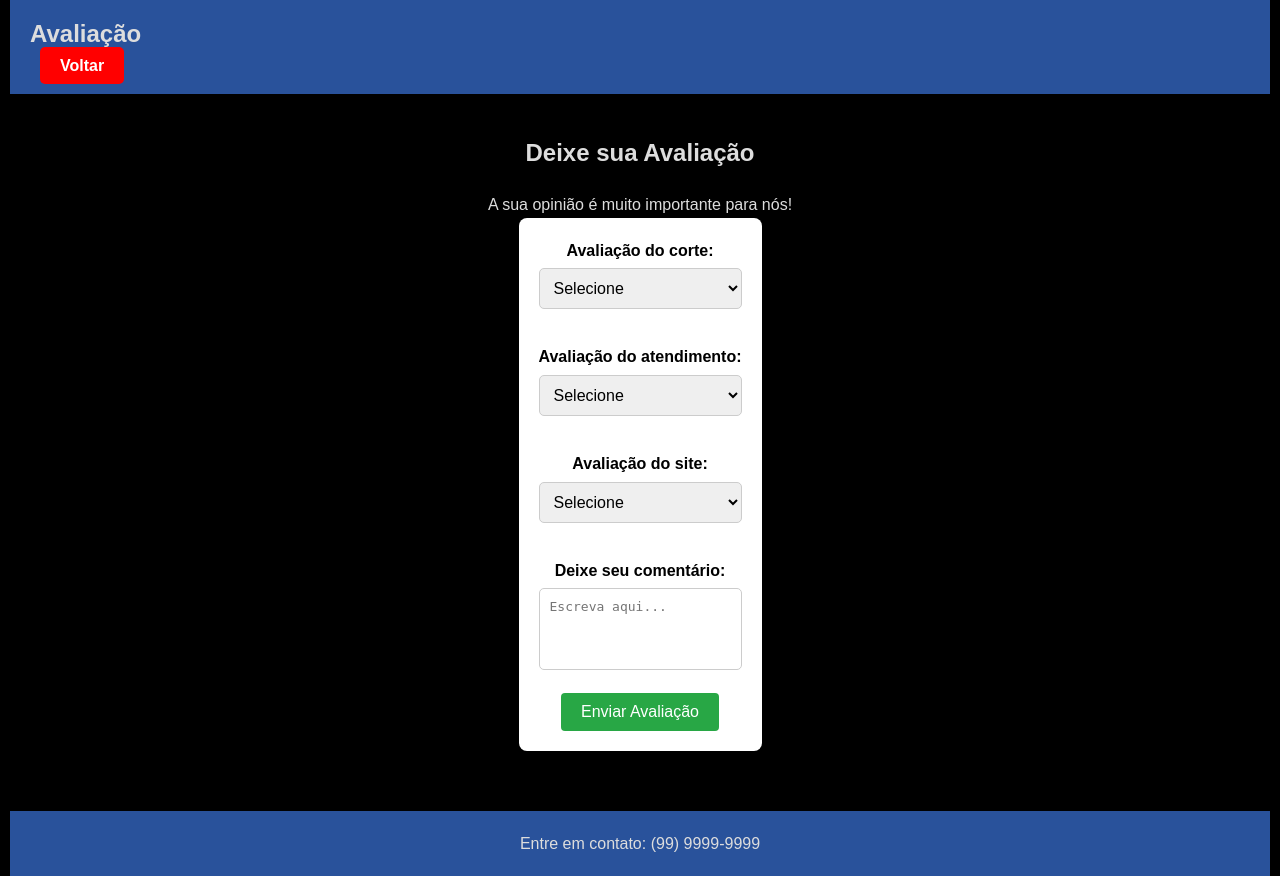
After one commit to Renan-A/Renan-A, a Django app: page /avaliacao/ in a window 1280 px wide. The commit adds this page. Run offline with Django 3.2, Linux system fonts and the light colour scheme.

Commit message:
WIP - telas todas com url

```diff
--- a/reguahouse/meuapp/templates/agenda.html
+++ b/reguahouse/meuapp/templates/agenda.html
@@ -15,8 +15,8 @@
         <nav class="menu">
             <h1 class="logo">Agendar corte</h1>
             <div class="nav-links">
-                <a href="{% url 'login' %}" class="btn">Sair</a>
-                <a href="{% url 'logout' %}" class="btn">Voltar</a>
+                <a href="{% url 'index' %}" class="btn">Sair</a>
+                <a href="{% url 'test' %}" class="btn">Voltar</a>
             </div>
         </nav>
     </header>
--- /dev/null
+++ b/reguahouse/meuapp/templates/avaliacao.html
@@ -0,0 +1,83 @@
+{% load static %}
+<!DOCTYPE html>
+<html lang="pt-br">
+<head>
+    <meta charset="UTF-8">
+    <meta name="viewport" content="width=device-width, initial-scale=1.0">
+    <title>Avaliação - Barbearia Móvel</title>
+    <link rel="stylesheet" href="{% static 'style.css' %}">
+</head>
+<body>
+    <header class="header">
+        <nav class="menu">
+            <h1 class="logo">Avaliação</h1>
+            <div class="nav-links">
+                <a href="{% url 'test' %}" class="btn">Voltar</a>
+            </div>
+        </nav>
+    </header>
+
+    <main>
+        <section class="avaliacao">
+            <h2 class="section-title">Deixe sua Avaliação</h2>
+            <p>A sua opinião é muito importante para nós!</p>
+
+            <form id="form-avaliacao">
+                <div class="campo">
+                    <label for="nota-corte">Avaliação do corte:</label>
+                    <select id="nota-corte" name="nota-corte" required>
+                        <option value="">Selecione</option>
+                        <option value="1">1 - Muito Ruim</option>
+                        <option value="2">2 - Ruim</option>
+                        <option value="3">3 - Regular</option>
+                        <option value="4">4 - Bom</option>
+                        <option value="5">5 - Excelente</option>
+                    </select>
+                </div>
+
+                <div class="campo">
+                    <label for="nota-atendimento">Avaliação do atendimento:</label>
+                    <select id="nota-atendimento" name="nota-atendimento" required>
+                        <option value="">Selecione</option>
+                        <option value="1">1 - Muito Ruim</option>
+                        <option value="2">2 - Ruim</option>
+                        <option value="3">3 - Regular</option>
+                        <option value="4">4 - Bom</option>
+                        <option value="5">5 - Excelente</option>
+                    </select>
+                </div>
+
+                <div class="campo">
+                    <label for="nota-site">Avaliação do site:</label>
+                    <select id="nota-site" name="nota-site" required>
+                        <option value="">Selecione</option>
+                        <option value="1">1 - Muito Ruim</option>
+                        <option value="2">2 - Ruim</option>
+                        <option value="3">3 - Regular</option>
+                        <option value="4">4 - Bom</option>
+                        <option value="5">5 - Excelente</option>
+                    </select>
+                </div>
+
+                <div class="campo">
+                    <label for="comentarios">Deixe seu comentário:</label>
+                    <textarea id="comentarios" name="comentarios" placeholder="Escreva aqui..." rows="4"></textarea>
+                </div>
+
+                <button type="submit" class="btn">Enviar Avaliação</button>
+
+                <!-- Mensagem de sucesso -->
+                <div id="mensagem-sucesso" class="mensagem-sucesso" style="display: none;">
+                    <p>Obrigado pela sua avaliação! Ela foi registrada com sucesso.</p>
+                </div>
+            </form>
+        </section>
+    </main>
+
+    <footer class="footer">
+        <p>Entre em contato: (99) 9999-9999</p>
+    </footer>
+
+    <script src="scripts.js"></script>
+</body>
+</html>
--- a/reguahouse/meuapp/templates/cadastro.html
+++ b/reguahouse/meuapp/templates/cadastro.html
@@ -1,3 +1,4 @@
+{% load static %}
 <!DOCTYPE html>
 <html lang="pt-br">
 
@@ -14,7 +15,7 @@
             <h1>Régua House</h1>
         </div>
         <nav class="menu">
-            <a href="{% url 'home' %}" class="btn">Voltar</a>
+            <a href="{% url 'login' %}" class="btn">Voltar</a>
         </nav>
     </header>
 
--- a/reguahouse/meuapp/templates/index.html
+++ b/reguahouse/meuapp/templates/index.html
@@ -13,8 +13,8 @@
             <h1>Régua House</h1>
         </div>
         <nav class="menu">
-            <a href="login.html" class="btn">Entrar</a>
-            <a href="cadastro.html" class="btn">Criar Conta</a>
+            <a href="{% url 'login' %}" class="btn">Entrar</a>
+            <a href="{% url 'cadastro' %}" class="btn">Criar Conta</a>
         </nav>
     </header>
 
--- a/reguahouse/meuapp/templates/login.html
+++ b/reguahouse/meuapp/templates/login.html
@@ -13,7 +13,7 @@
             <h1>Régua House</h1>
         </div>
         <nav class="menu">
-            <a href="{% url 'home' %}" class="btn">Voltar para Home</a>
+            <a href="{% url 'index' %}" class="btn">Voltar para Home</a>
         </nav>
     </header>
 
@@ -42,7 +42,7 @@
         {% endif %}
 
         <p>Não tem uma conta? <a href="{% url 'cadastro' %}">Cadastre-se aqui</a></p>
-        <a href="{% url 'logout' %}">Sair</a>
+        <a href="{% url 'index' %}">Sair</a>
     </main>
 
     <script src="{% static 'scripts.js' %}"></script>
--- a/reguahouse/meuapp/templates/test.html
+++ b/reguahouse/meuapp/templates/test.html
@@ -14,7 +14,7 @@
         <nav class="menu">
             <h1 class="logo">Bem-vindo à Barbearia Móvel</h1>
             <div class="nav-links">
-                <a href="{% url 'logout' %}" class="btn">Sair</a>
+                <a href="{% url 'index' %}" class="btn">Sair</a>
                 <a href="{% url 'perfil' %}" class="btn">Perfil</a>
                 <a href="{% url 'agenda' %}" class="btn">Agendar Corte</a>
             </div>
--- a/reguahouse/meuapp/urls.py
+++ b/reguahouse/meuapp/urls.py
@@ -2,14 +2,13 @@ from django.urls import path
 from . import views
 
 urlpatterns = [
-    path('login/', views.login, name='login'),
-    path('perfil/', views.perfil_view, name='perfil'),  # Página do perfil
+    path('', views.index, name='index'), # Rota principal para a página index
+    path('login/', views.login_view, name='login'),  # Página de login
+    path('cadastro/', views.cadastro_view, name='cadastro'),  # Página de cadastro
+    path('test/', views.test_view, name='test'),  # Página test.html
+    path('perfil/', views.perfil_view, name='perfil'),  # Página de perfil
+    path('agenda/', views.agenda_view, name='agenda'),  # Página de agenda
     path('avaliacao/', views.avaliacao_view, name='avaliacao'),  # Página de avaliação
-    path('cadastro/', views.cadastro, name='cadastro'),
-    path('agenda/', views.agendar_corte, name='agendar_corte'),
-    path('logout/', views.logout, name='logout'),
-    path('', views.index, name='index'), # Rota principal para a página index
-
-
-
+    path('cortes_agendados/', views.cortes_agendados_view, name='cortes_agendados'),  # Página de cortes agendados
+    path('editar_perfil/', views.editar_perfil_view, name='editar_perfil'),  # Página de editar perfil
 ]
--- a/reguahouse/meuapp/views.py
+++ b/reguahouse/meuapp/views.py
@@ -8,20 +8,27 @@ from django.contrib.auth import logout
 from django.contrib.auth.decorators import login_required
 from .forms import BarbeiroForm  # Formulário específico para barbeiro (caso seja necessário)
 
-def login(request):
+def login_view(request):
     if request.method == 'POST':
         email = request.POST.get('email')
         senha = request.POST.get('senha')
 
-        # Autenticar o usuário (substituir com username se necessário)
-        user = authenticate(request, username=email, password=senha)
-        if user is not None:
-            login(request, user)
-            return redirect('home')  # Redirecione para a página principal ou dashboard
+        # Tenta autenticar o usuário usando o e-mail
+        try:
+            user = User.objects.get(email=email)  # Busca o usuário pelo e-mail
+        except User.DoesNotExist:
+            user = None
+
+        if user is not None and user.check_password(senha):  # Verifica a senha
+            login(request, user)  # Realiza o login
+            return redirect('test')  # Redireciona para a página 'test'
         else:
-            messages.error(request, 'Credenciais inválidas. Tente novamente.')
+            messages.error(request, 'E-mail ou senha incorretos.')
 
     return render(request, 'login.html')
+
+def test_view(request):
+    return render(request, 'test.html')  # Renderiza a página de entrada
 
 def logout(request):
     logout(request)
@@ -79,21 +86,36 @@ def cadastro(request):
                 senha=senha
             )
 
-        return redirect('home')  # Substitua pelo nome da URL de destino
+        return redirect('index')  # Substitua pelo nome da URL de destino
 
     return render(request, 'cadastro.html')
 
 
 
 
-def home_view(request):
-    return render(request, 'home.html')
+def index(request):
+    return render(request, 'index.html')
+
+def login_view(request):
+    return render(request, 'login.html')
+
+def cadastro_view(request):
+    return render(request, 'cadastro.html')
+
+def test_view(request):
+    return render(request, 'test.html')
+
+def perfil_view(request):
+    return render(request, 'perfil.html')
+
+def agenda_view(request):
+    return render(request, 'agenda.html')
 
 def avaliacao_view(request):
     return render(request, 'avaliacao.html')
 
-def perfil_view(request):
-    return render(request, 'perfil.html')
+def cortes_agendados_view(request):
+    return render(request, 'cortes-agendados.html')
 
-def index(request):
-    return render(request, 'index.html')
+def editar_perfil_view(request):
+    return render(request, 'editar-perfil.html')
```
Also changed, not shown: reguahouse/meuapp/templates/cortes-agendados.html (added, +53 -0 lines), reguahouse/meuapp/templates/editar-perfil.html (added, +34 -0 lines), reguahouse/meuapp/templates/perfil.html (added, +52 -0 lines), reguahouse/reguahouse/settings.py (line endings or trailing spaces).
